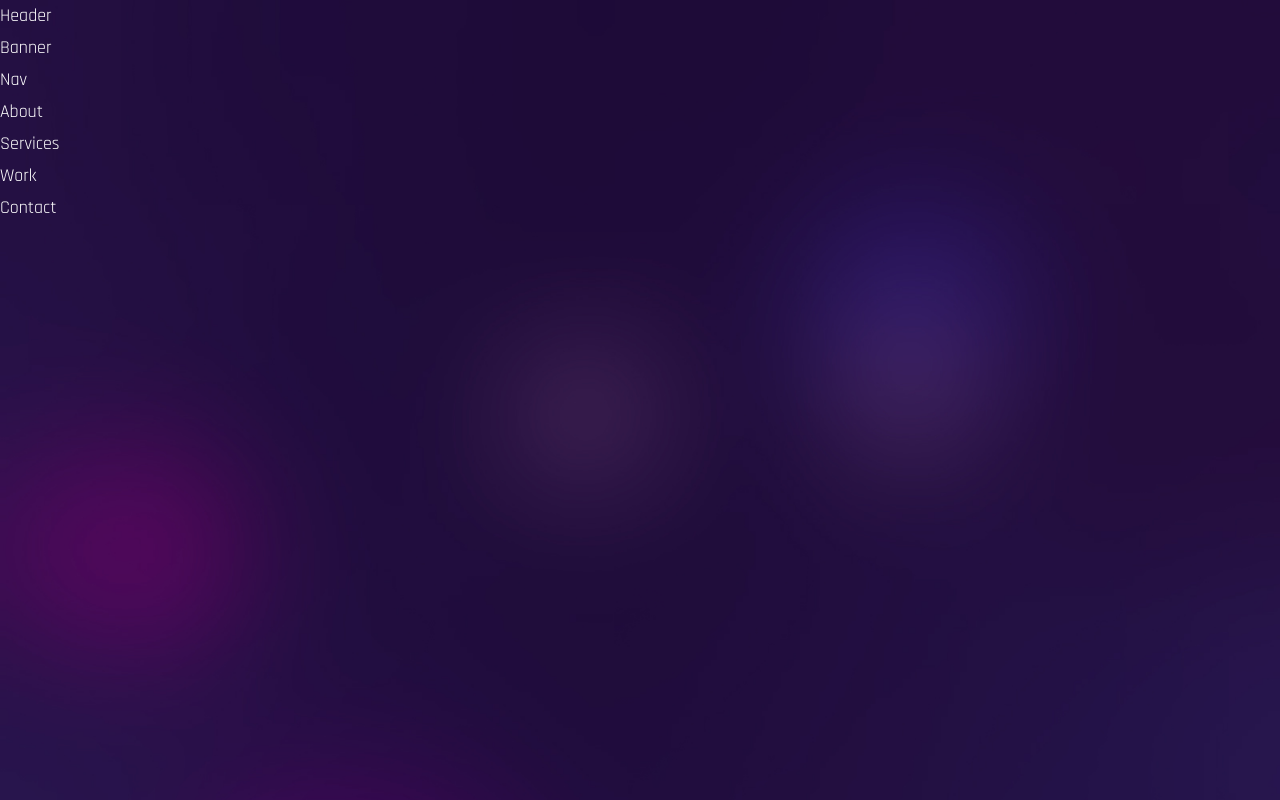
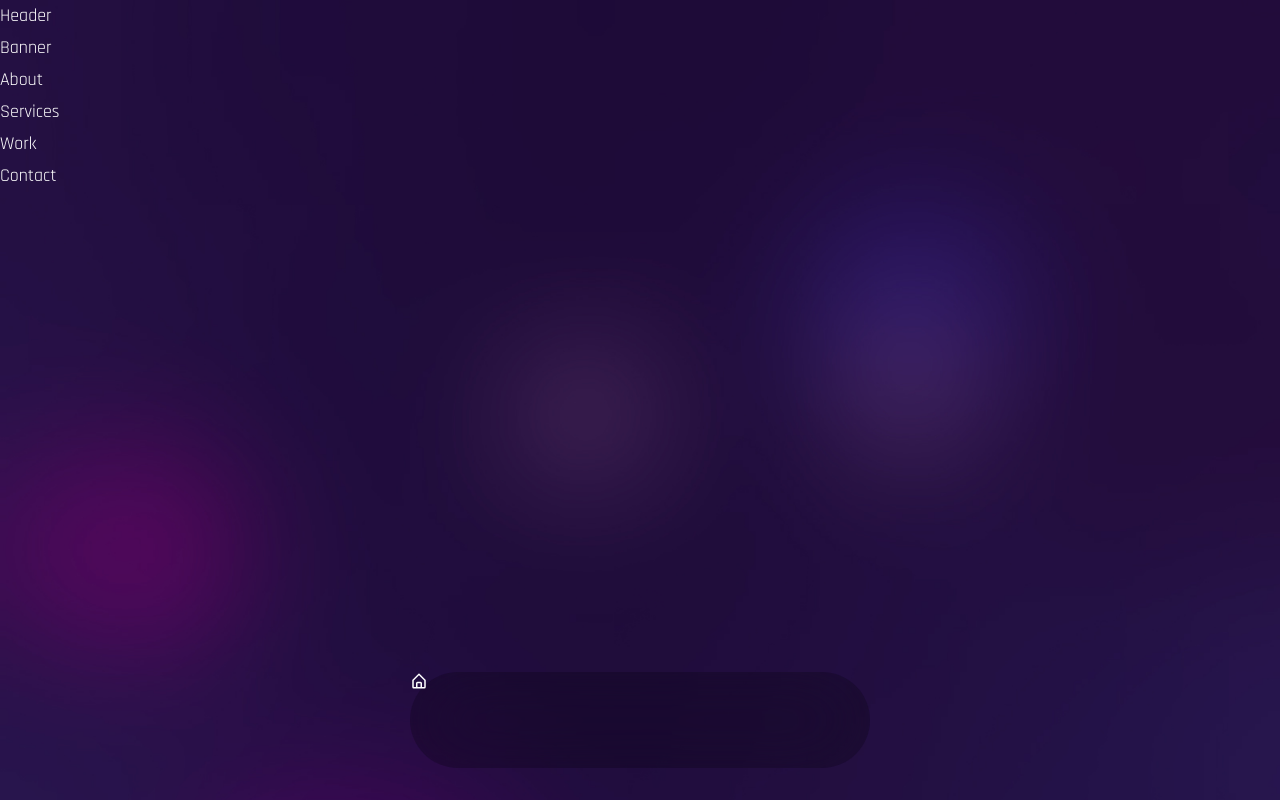
Before and after one commit to danielAwale/black-heart-studios-, a React (Create React App) app: page / in a window 1280 px wide. Shown: the top 800 px of the page. Built offline with nearby package versions, Linux system fonts and the light colour scheme; the HTML template or start-up script is replaced by a standard one; a web font is replaced by a local one.

Commit message:
contain the styles

```diff
--- a/src/components/Nav.js
+++ b/src/components/Nav.js
@@ -3,8 +3,19 @@ import React from 'react';
 import { BiHomeAlt, BiUser } from 'react-icons/bi'
 import { BsClipboardData, BsBriefcase, BsChatSquare } from 'react-icons/bs'
 
+// import scroll
+import { Link } from 'react-scroll'
+
 const Nav = () => {
-  return <nav>Nav</nav>;
+  return <nav className='fixed bottom-2 lg:bottom-8 w-full overflow-hidden z-50'>
+    <div className='container mx-auto'>
+      <div className='w-full bg-black/20 h-[96px] backdrop-blur-2xl rounded-full max-w-[460px] mx-auto'>
+        <Link>
+          <BiHomeAlt />
+        </Link>
+      </div>
+    </div>
+  </nav>;
 };
 
 export default Nav;
```
